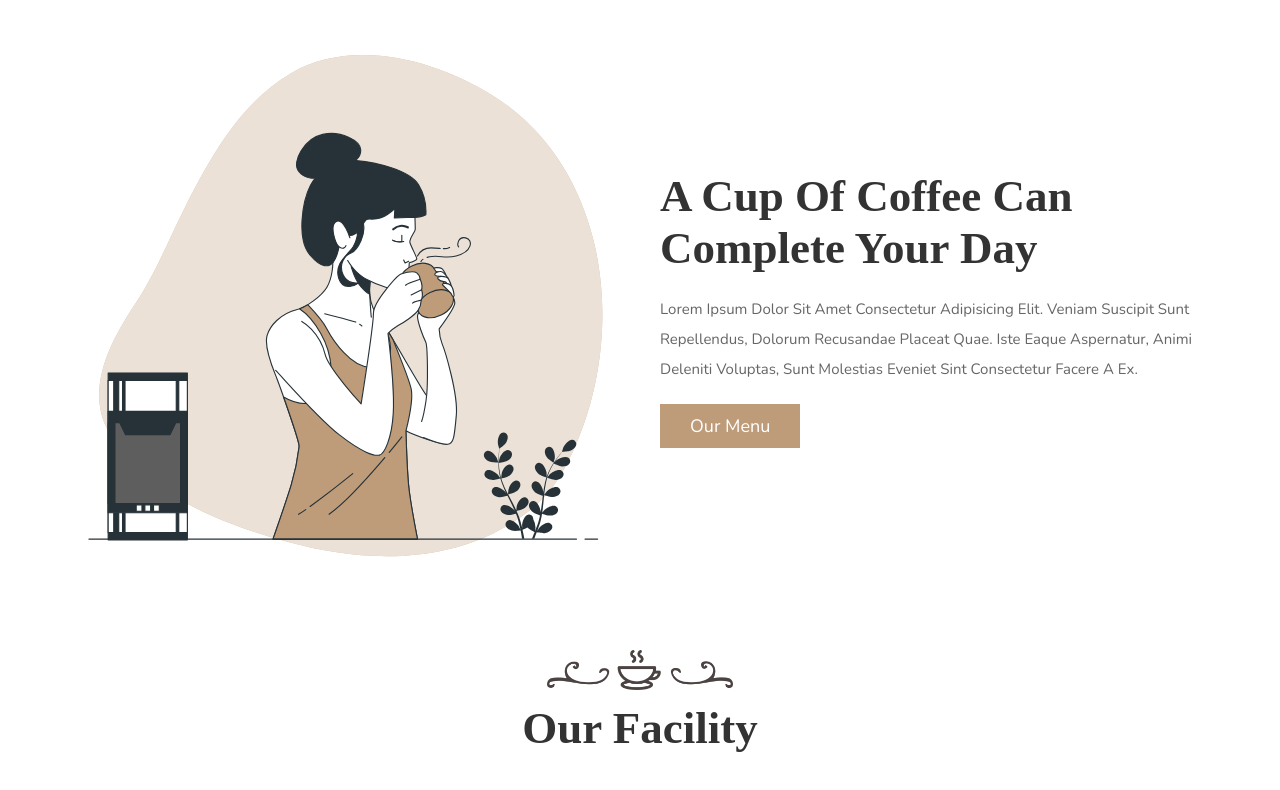
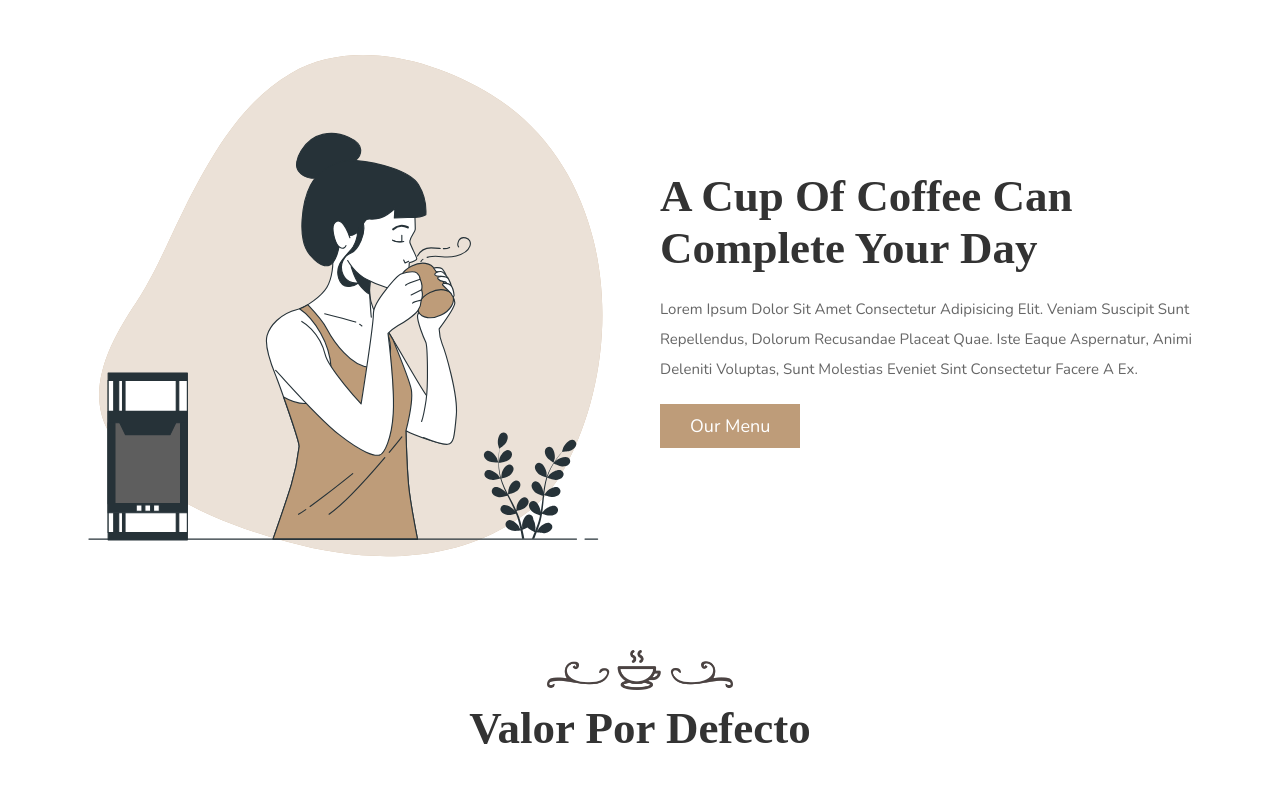
Before and after one commit to alejandrorodrom/sesion-02, an Angular app: page / in a window 1280 px wide. Shown: the part 777-1567 px from the top of the page. Built offline with nearby package versions, Linux system fonts and the light colour scheme; a web font is replaced by a local one.

Commit message:
add pipes

```diff
--- a/src/app/app.module.ts
+++ b/src/app/app.module.ts
@@ -11,6 +11,7 @@ import { ButtonComponent } from './components/button/button.component';
 import { AboutComponent } from './sections/about/about.component';
 import { SectionComponent } from './components/section/section.component';
 import { FacilityComponent } from './sections/facility/facility.component';
+import { ExamplePipe } from './pipes/example.pipe';
 
 @NgModule({
   declarations: [
@@ -23,7 +24,8 @@ import { FacilityComponent } from './sections/facility/facility.component';
     ButtonComponent,
     AboutComponent,
     SectionComponent,
-    FacilityComponent
+    FacilityComponent,
+    ExamplePipe
   ],
   imports: [
     BrowserModule
--- a/src/app/components/section/section.component.html
+++ b/src/app/components/section/section.component.html
@@ -1,7 +1,7 @@
 <section class="section">
   <div class="header">
     <img src="assets/images/heading-img.png" alt="decoration" class="image">
-    <app-title level="2">{{ name | titlecase }}</app-title>
+    <app-title level="2">{{ name | example: 'Valor por defecto' | titlecase }}</app-title>
   </div>
   <ng-content></ng-content>
 </section>
--- /dev/null
+++ b/src/app/pipes/example.pipe.ts
@@ -0,0 +1,15 @@
+import { Pipe, PipeTransform } from '@angular/core';
+
+@Pipe({
+  name: 'example'
+})
+export class ExamplePipe implements PipeTransform {
+
+  constructor() {
+  }
+
+  transform(value: string, defaultValue: string): string {
+    return value ? value : defaultValue;
+  }
+
+}
--- a/src/app/sections/facility/facility.component.html
+++ b/src/app/sections/facility/facility.component.html
@@ -1 +1 @@
-<app-section name="our facility"></app-section>
+<app-section name=""></app-section>
```
Also changed, not shown: 1 other file (tests, documents, lock files or other folders).
